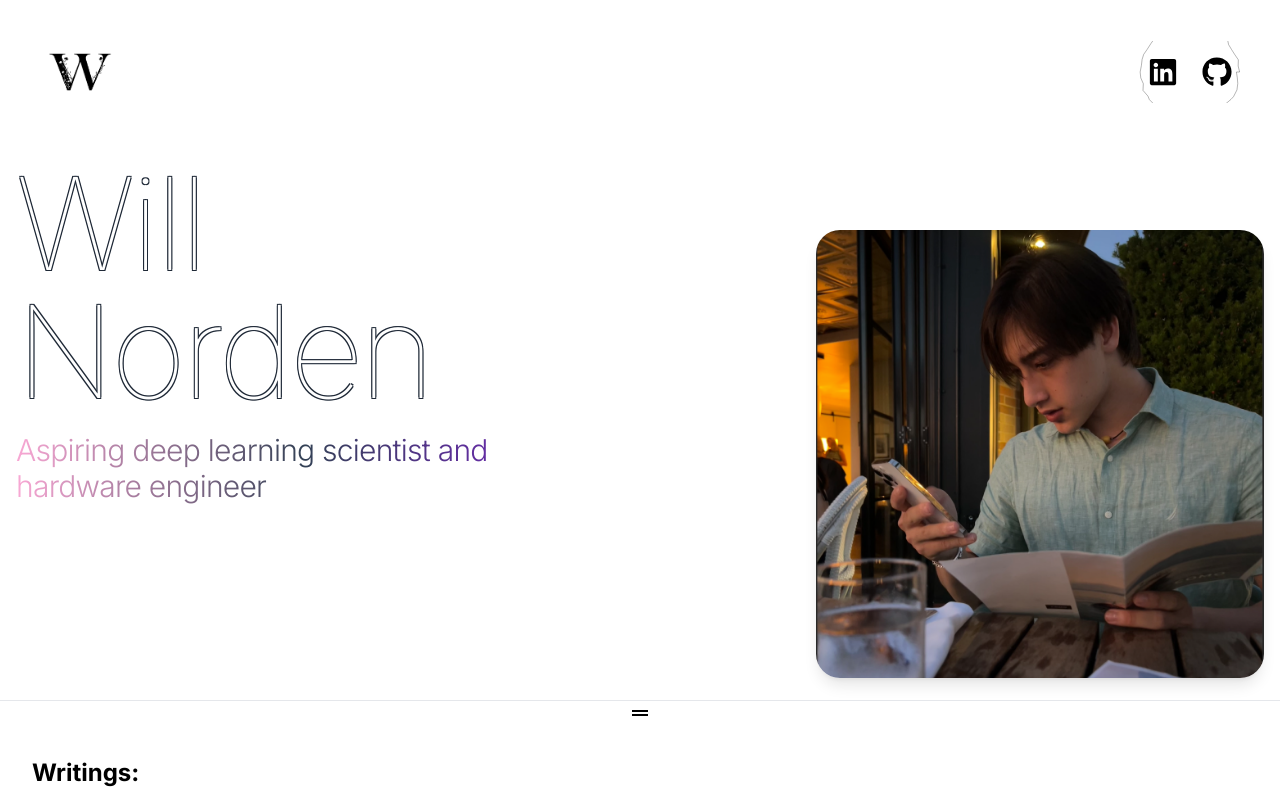
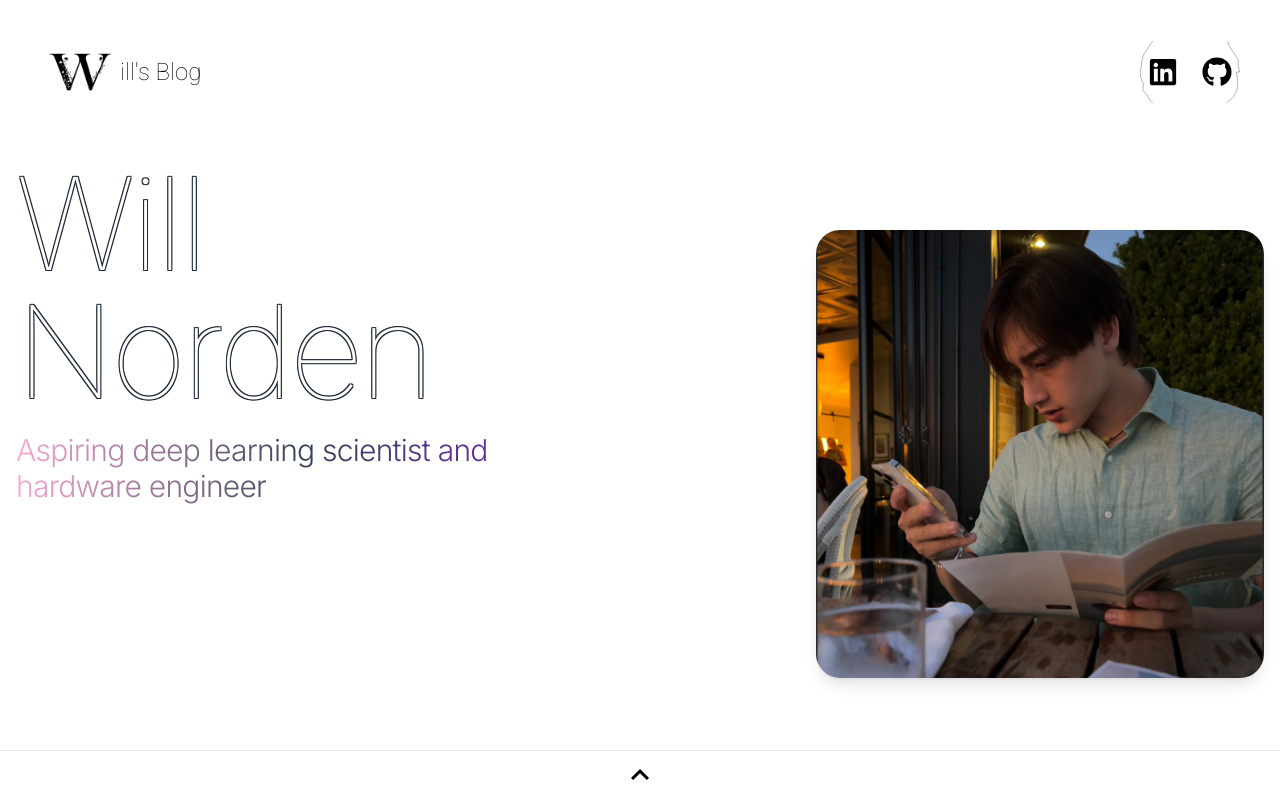
Before and after one commit to WillForEternity/PersonalWebsite, a React (Vite) app: page / in a window 1280 px wide. Both pictures are taken after a click on the picture 80 px from the left and 72 px from the top of the page. Shown: the top 800 px of the page. Built offline with nearby package versions, Linux system fonts and the light colour scheme; the HTML template or start-up script is replaced by a standard one.

Commit message:
Update Navbar.jsx

```diff
--- a/src/components/Navbar.jsx
+++ b/src/components/Navbar.jsx
@@ -1,21 +1,31 @@
 import React, { useEffect, useRef, useState } from 'react';
+import { motion } from 'framer-motion';
 import logo from "../assets/W.png";
 import { FaLinkedin, FaGithub } from "react-icons/fa";
-import { MdDragHandle } from "react-icons/md";
+import { MdExpandLess, MdExpandMore } from "react-icons/md";
 import Blog from './Blog';
 
 const Navbar = () => {
   const svgRef = useRef(null);
   const blogRef = useRef(null);
-  const dragHandleRef = useRef(null);
   const [isLogoHovered, setIsLogoHovered] = useState(false);
   const [isLocked, setIsLocked] = useState(false);
-  const minBlogHeight = 12.5; // Minimum height of the blog section in vh
-  const maxBlogHeight = 85; // Maximum height of the blog section in vh
-  const [blogHeight, setBlogHeight] = useState(minBlogHeight);
-  const [isDragging, setIsDragging] = useState(false);
-  const [startY, setStartY] = useState(0);
-  const [startHeight, setStartHeight] = useState(0);
+  const [isBlogExpanded, setIsBlogExpanded] = useState(false);
+
+  const toggleIconVariants = {
+    initial: { scale: 1, opacity: 0.8 },
+    animate: {
+      scale: [1.5, 2, 1.5],
+      opacity: [1, 0.3, 1],
+      transition: {
+        duration: 1,
+        times: [0, 0.2, 1], // Adjusted timing for bouncy effect
+        repeat: Infinity,
+        repeatType: "loop",
+        ease: "easeInOut",
+      }
+    }
+  };
 
   useEffect(() => {
     const generateChaoticPath = () => {
@@ -45,85 +55,11 @@ const Navbar = () => {
     animatePath();
   }, []);
 
-  useEffect(() => {
-    const handleMove = (clientY) => {
-      const delta = startY - clientY;
-      const newHeight = Math.max(minBlogHeight, Math.min(startHeight + delta / window.innerHeight * 100, maxBlogHeight));
-      setBlogHeight(newHeight);
-
-      // If dragged more than 5vh, snap to full height
-      if (newHeight > minBlogHeight + 5) {
-        setBlogHeight(maxBlogHeight);
-        setIsDragging(false);
-      }
-    };
-
-    const handleMouseMove = (e) => {
-      if (isDragging) {
-        e.preventDefault();
-        handleMove(e.clientY);
-      }
-    };
-
-    const handleTouchMove = (e) => {
-      if (isDragging) {
-        e.preventDefault();
-        const touch = e.touches[0];
-        handleMove(touch.clientY);
-      }
-    };
-
-    const handleEnd = () => {
-      setIsDragging(false);
-      // If blog height is greater than minimum, snap to full height
-      if (blogHeight > minBlogHeight) {
-        setBlogHeight(maxBlogHeight);
-      }
-      document.body.style.userSelect = 'auto';
-    };
-
-    if (isDragging) {
-      document.body.style.userSelect = 'none';
-      window.addEventListener('mousemove', handleMouseMove);
-      window.addEventListener('touchmove', handleTouchMove, { passive: false });
-      window.addEventListener('mouseup', handleEnd);
-      window.addEventListener('touchend', handleEnd);
-    }
-
-    return () => {
-      document.body.style.userSelect = 'auto';
-      window.removeEventListener('mousemove', handleMouseMove);
-      window.removeEventListener('touchmove', handleTouchMove);
-      window.removeEventListener('mouseup', handleEnd);
-      window.removeEventListener('touchend', handleEnd);
-    };
-  }, [isDragging, startY, startHeight, blogHeight]);
-
-  const handleDragStart = (e) => {
-    if (blogHeight === maxBlogHeight) {
-      setBlogHeight(minBlogHeight);
-    } else {
-      setIsDragging(true);
-      setStartY(e.clientY);
-      setStartHeight(blogHeight);
-    }
-  };
-
-  const handleTouchStart = (e) => {
-    if (blogHeight === maxBlogHeight) {
-      setBlogHeight(minBlogHeight);
-    } else {
-      setIsDragging(true);
-      setStartY(e.touches[0].clientY);
-      setStartHeight(blogHeight);
-    }
-  };
-
   const handleLogoClick = () => {
     setIsLocked(!isLocked);
     setIsLogoHovered(!isLocked);
     if (!isLocked) {
-      setBlogHeight(minBlogHeight);
+      setIsBlogExpanded(false);
     }
   };
 
@@ -131,9 +67,13 @@ const Navbar = () => {
     if (!isLocked) {
       setIsLogoHovered(hovered);
       if (!hovered) {
-        setBlogHeight(minBlogHeight);
+        setIsBlogExpanded(false);
       }
     }
+  };
+
+  const toggleBlog = () => {
+    setIsBlogExpanded(!isBlogExpanded);
   };
 
   const isWhiteBackground = isLogoHovered || isLocked;
@@ -148,7 +88,7 @@ const Navbar = () => {
       />
       <nav className="fixed top-0 left-0 w-full px-4 sm:px-8 py-4 sm:py-6" style={{ zIndex: 30 }}>
         <div className="flex justify-between items-center">
-          <div className="p-2 sm:p-4 relative" style={{ zIndex: 30 }}>
+          <div className="flex items-center p-2 sm:p-4 relative" style={{ zIndex: 30 }}>
             <img
               src={logo}
               alt="logo"
@@ -159,6 +99,9 @@ const Navbar = () => {
               onMouseLeave={() => handleLogoHover(false)}
               onClick={handleLogoClick}
             />
+            <span className="ml-2 text-2xl text-black font-roboto font-thin">
+              ill's Blog
+            </span>
           </div>
           <div className="relative p-2 sm:p-4">
             <svg
@@ -200,26 +143,30 @@ const Navbar = () => {
       </nav>
       <div
         ref={blogRef}
-        className={`fixed w-full bg-white text-black transition-all duration-300 border-t border-gray-200 ${
+        className={`fixed w-full bg-white text-black transition-all duration-300 ${
           isWhiteBackground ? 'opacity-100' : 'opacity-0 pointer-events-none'
         }`}
         style={{
           zIndex: 20,
-          height: '100vh',
-          top: `${100 - blogHeight}vh`,
-          transition: 'top 0.3s ease-out',
+          height: isBlogExpanded ? '82vh' : '50px',
+          bottom: 0,
+          transition: 'height 0.3s ease-out',
         }}
       >
         <div
-          ref={dragHandleRef}
-          className="absolute top-0 left-0 w-full h-6 cursor-ns-resize flex items-center justify-center bg-white"
-          onMouseDown={handleDragStart}
-          onTouchStart={handleTouchStart}
+          className="absolute top-0 left-0 w-full h-12 bg-white border-t border-gray-200 flex items-center justify-center cursor-pointer"
+          onClick={toggleBlog}
         >
-          <MdDragHandle size={24} color="black" />
+          <motion.div
+            initial="initial"
+            animate="animate"
+            variants={toggleIconVariants}
+          >
+            {isBlogExpanded ? <MdExpandMore size={24} color="black" /> : <MdExpandLess size={24} color="black" />}
+          </motion.div>
         </div>
-        <div className="h-full overflow-y-auto">
-          <div className="pt-6">
+        <div className="h-full overflow-y-auto pt-12">
+          <div className="px-4 pb-4">
             <Blog />
           </div>
         </div>
```
